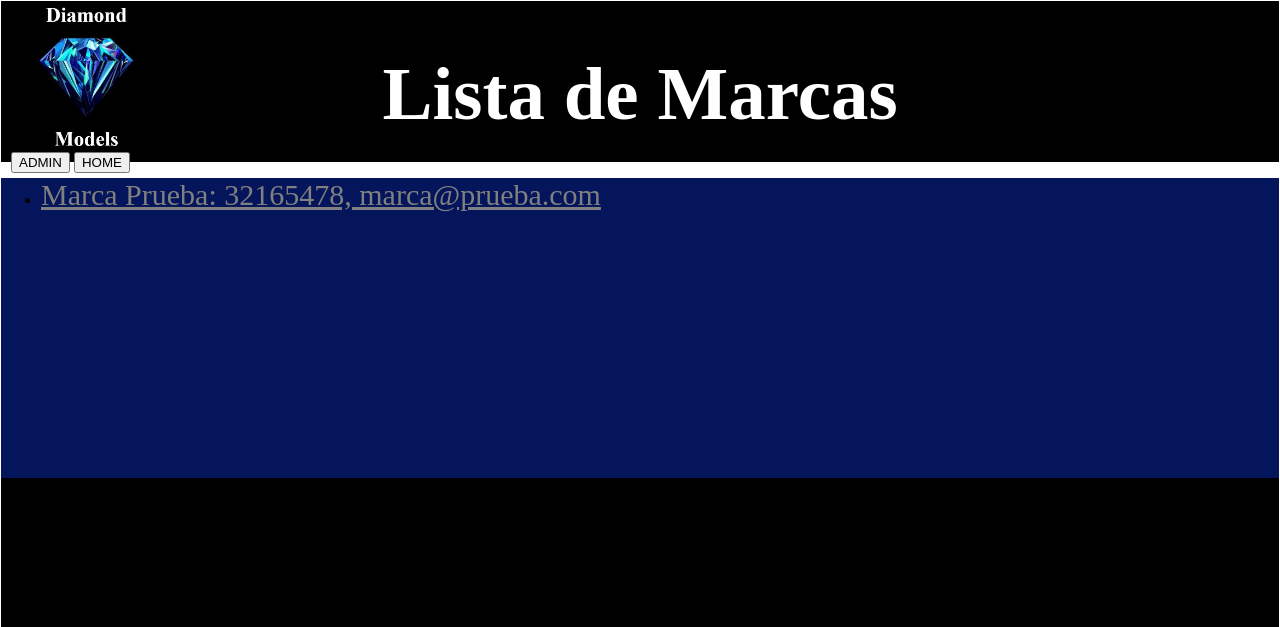
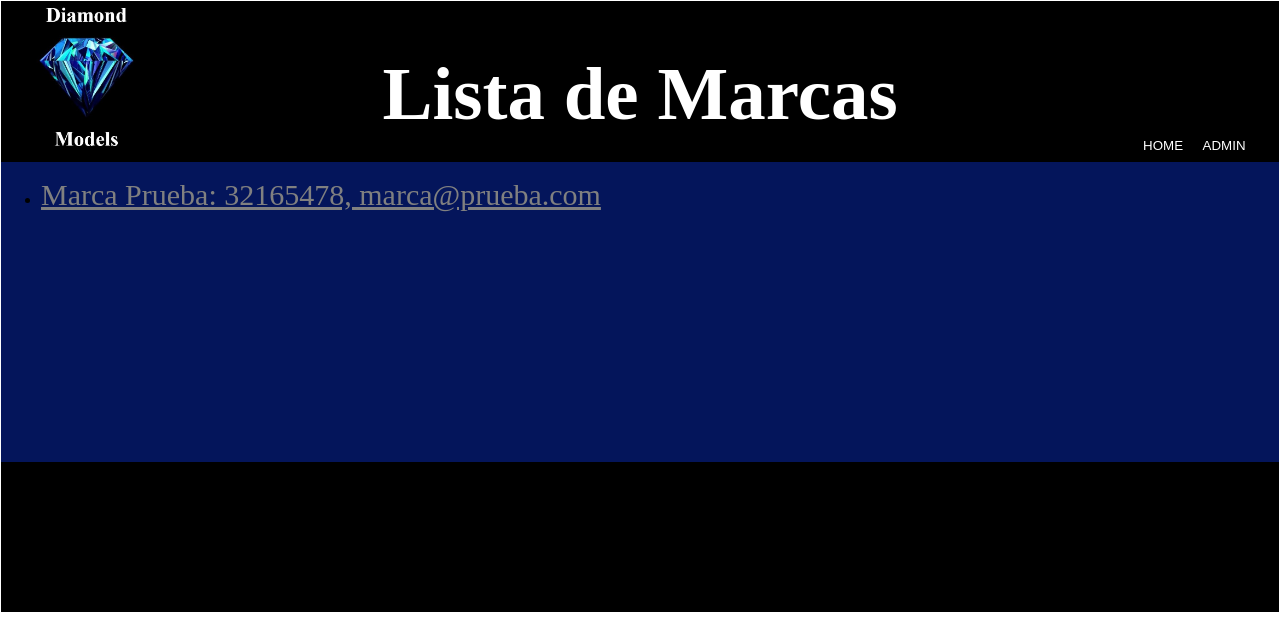
Before and after one commit to FR98/Proyecto, a Django app: page /marcas/admin/ in a window 1280 px wide. Shown: the top 627 px of the page. Run offline with Django 3.2, Linux system fonts and the light colour scheme; data comes from the database, SQL or seed files in the repository.

Commit message:
css y detalles

```diff
--- a/DiamondModels/static/style_marcas_admin.css
+++ b/DiamondModels/static/style_marcas_admin.css
@@ -22,6 +22,24 @@ body{
 	color: white;
 	font-size: 	75px;
 }
+.top .botonAdmin{
+	position: absolute;
+	transform: translateX(-50%);
+	bottom: 5%;
+	right: 0%;
+	border-width: 0px;
+	background-color: black;
+	color: white;
+}
+.top .botonHome{
+	position: absolute;
+	transform: translateX(-50%);
+	bottom: 5%;
+	right: 5%;
+	border-width: 0px;
+	background-color: black;
+	color: white;
+}
 .middle{
 	background-color: #04155B;
 	background-size: 100%;
@@ -29,7 +47,7 @@ body{
 	position: relative;
 }
 .middle .lista{
-
+	position: absolute;
 }
 .bottom{
 	background-color: black;
```
Also changed, not shown: DiamondModels/static/style_agencias_admin.css (+19 -1 lines).
